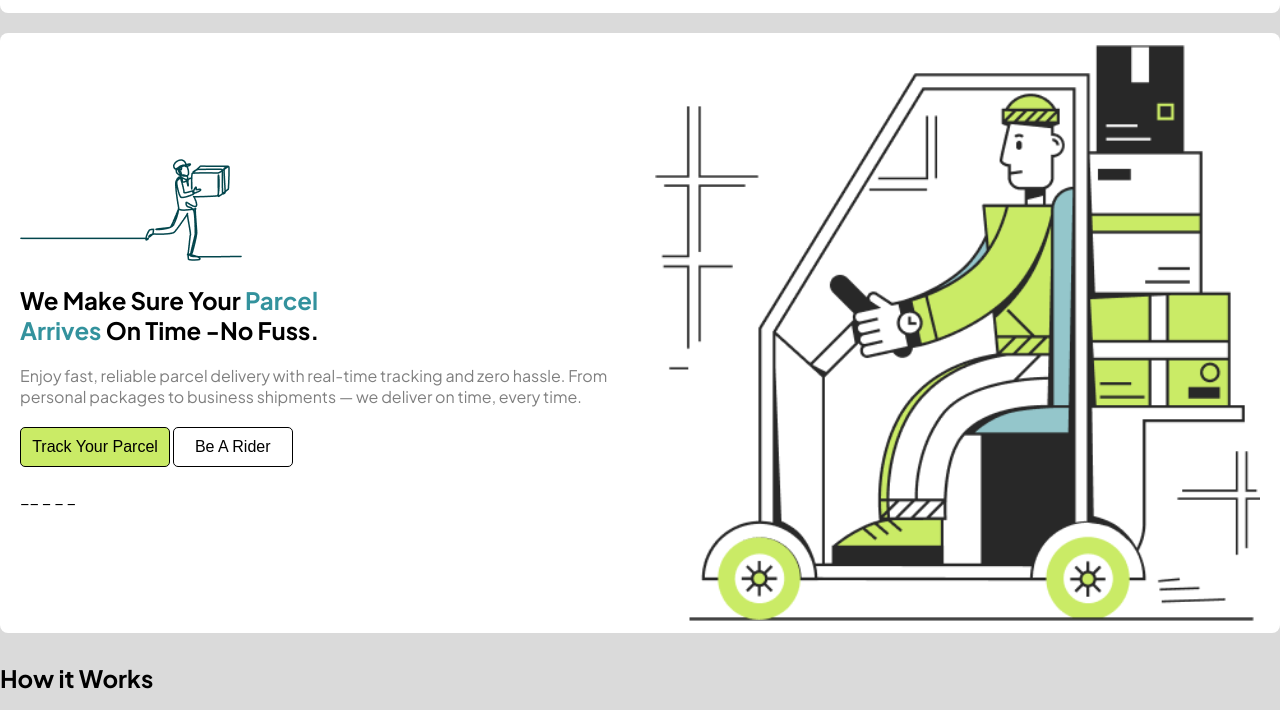
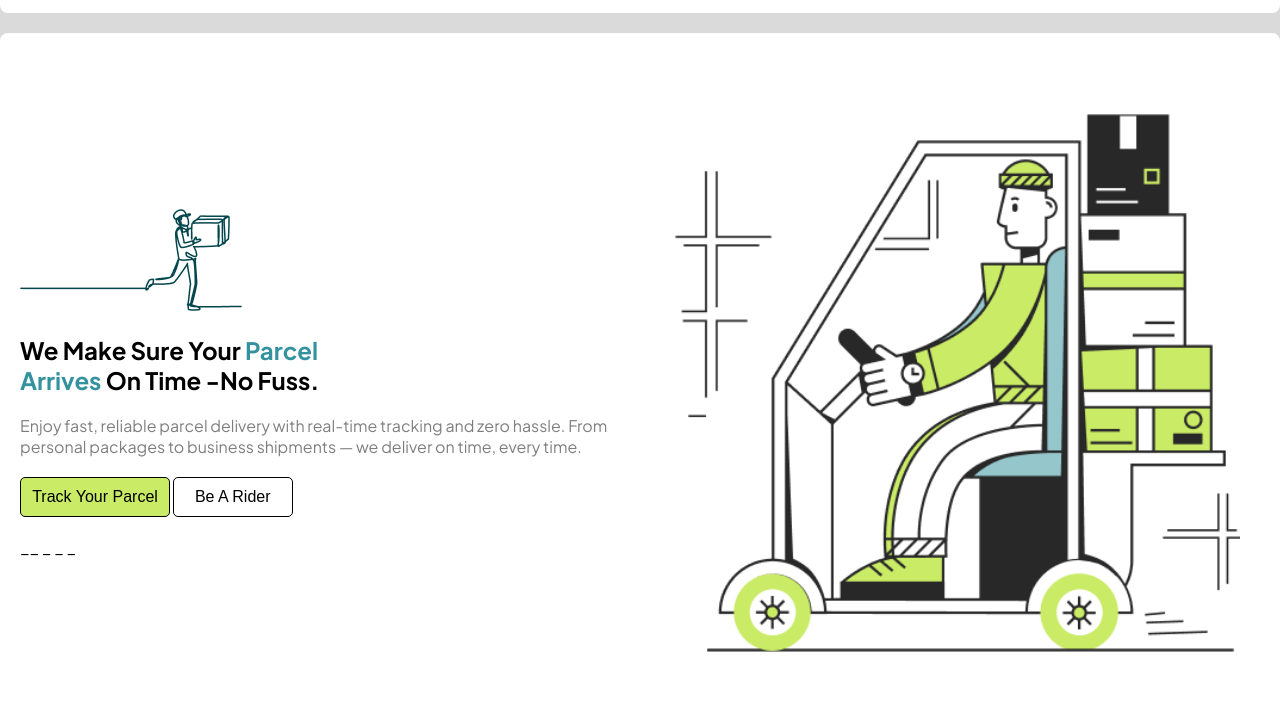
Before and after one commit to salauddinhasan/html-css-zap-shift-project-5, a plain HTML site: page index.html in a window 1280 px wide. Shown: the part 62-772 px from the top of the page. Drawn offline with Linux system fonts and the light colour scheme.

Commit message:
body image control

```diff
--- a/styles.css
+++ b/styles.css
@@ -81,7 +81,7 @@ ul li {
     background-color: #FFFFFF;
     padding: 0 20px;
     width: 100%;
-    height: 600px;
+    height: 700px;
     border-radius: 8px;
     gap: 30px;
  }
@@ -91,6 +91,10 @@ ul li {
  }
  .body-content img {
      margin-bottom: 20px;
+ }
+ .body-image img{
+   width: 50%;
+   padding: 20px;
  }
 
  .body-title {
```
